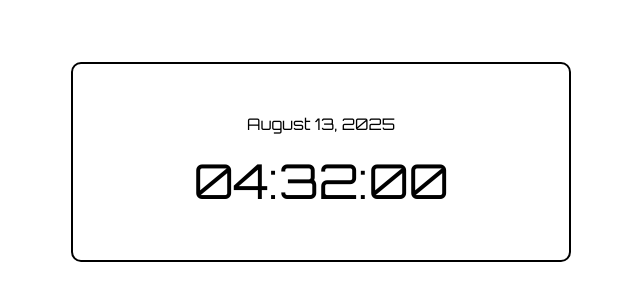
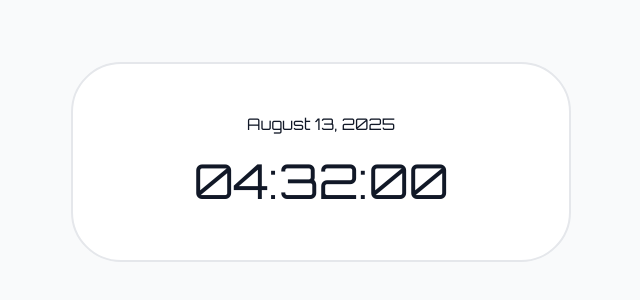
Before and after one commit to ramisys/digitalclock, a plain HTML site: page index.html in a window 1280 px wide. Shown: the part 238-538 px from the top of the page, without its empty margins (319-959 px from the left). Drawn offline with Linux system fonts and the light colour scheme.

Commit message:
Added some styles for a minimalist vibe

```diff
--- a/style.css
+++ b/style.css
@@ -6,6 +6,7 @@
 
 body {
     font-family: "Orbitron", sans-serif;
+    background-color: #F9FAFB;
 }
 
 .container {
@@ -18,17 +19,19 @@ body {
 .box {
     width: 500px;
     height: 200px;
-    border: 2px solid black;
+    border: 2px solid #E5E7EB;
     display: flex;
     justify-content: center;
     align-items: center;
-    border-radius: 10px;
+    border-radius: 50px;
     padding: 1rem 1rem;
     flex-direction: column;
+    background-color: #FFFFFF;
 }
 
 #date, #time {
     padding: 0.5rem 0.5rem;
+    color: #111827;
 }
 
 #time {
```
